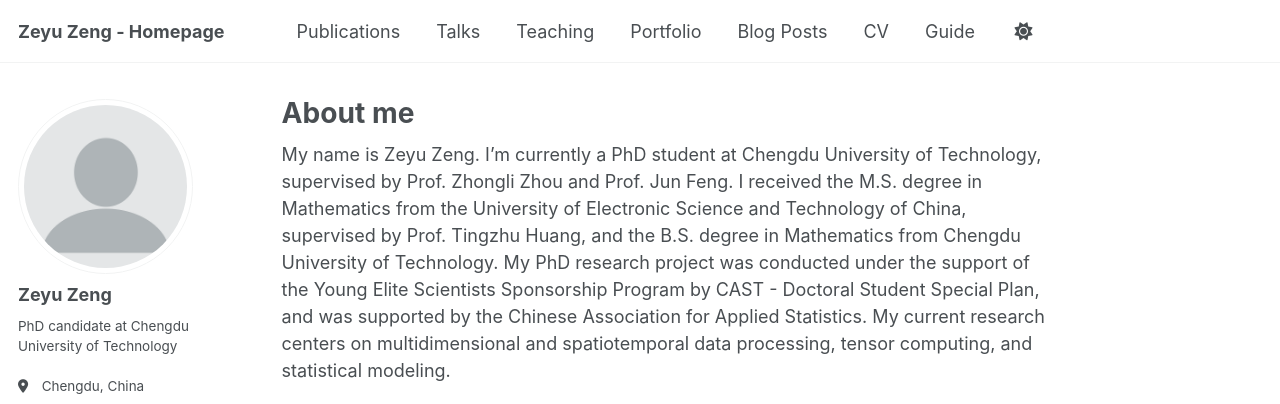
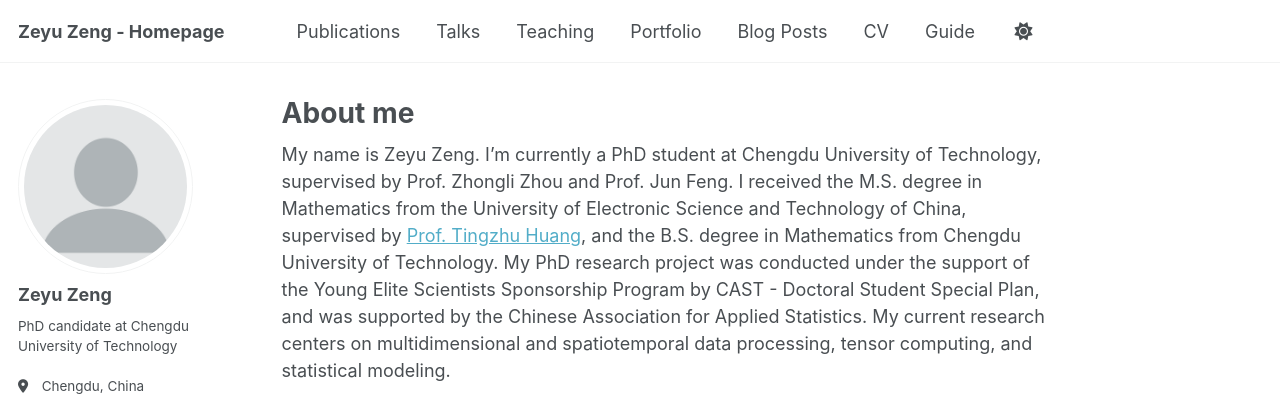
Before and after one commit to zengzeyu0704/zengzeyu0704.github.io, a Jekyll site: the page built from _pages/about.md, in a window 1280 px wide and 900 px high. Shown: the top 404 px of the window. Built offline with Jekyll 4.4.1, drawn with Linux system fonts in a browser that asks for light colours; some web fonts are replaced; part of the change alters nothing that is shown.

```diff
--- a/_pages/about.md
+++ b/_pages/about.md
@@ -7,7 +7,7 @@ redirect_from:
   - /about.html
 ---
 
-My name is Zeyu Zeng. I’m currently a PhD student at Chengdu University of Technology, supervised by Prof. Zhongli Zhou and Prof. Jun Feng. I received the M.S. degree in Mathematics from the University of Electronic Science and Technology of China, supervised by Prof. Tingzhu Huang, and the B.S. degree in Mathematics from Chengdu University of Technology. My PhD research project was conducted under the support of the Young Elite Scientists Sponsorship Program by CAST - Doctoral Student Special Plan, and was supported by the Chinese Association for Applied Statistics. My current research centers on multidimensional and spatiotemporal data processing, tensor computing, and statistical modeling.
+My name is Zeyu Zeng. I’m currently a PhD student at Chengdu University of Technology, supervised by Prof. Zhongli Zhou and Prof. Jun Feng. I received the M.S. degree in Mathematics from the University of Electronic Science and Technology of China, supervised by [Prof. Tingzhu Huang](https://www.google.com), and the B.S. degree in Mathematics from Chengdu University of Technology. My PhD research project was conducted under the support of the Young Elite Scientists Sponsorship Program by CAST - Doctoral Student Special Plan, and was supported by the Chinese Association for Applied Statistics. My current research centers on multidimensional and spatiotemporal data processing, tensor computing, and statistical modeling.
 
 A data-driven personal website
 ======
```
